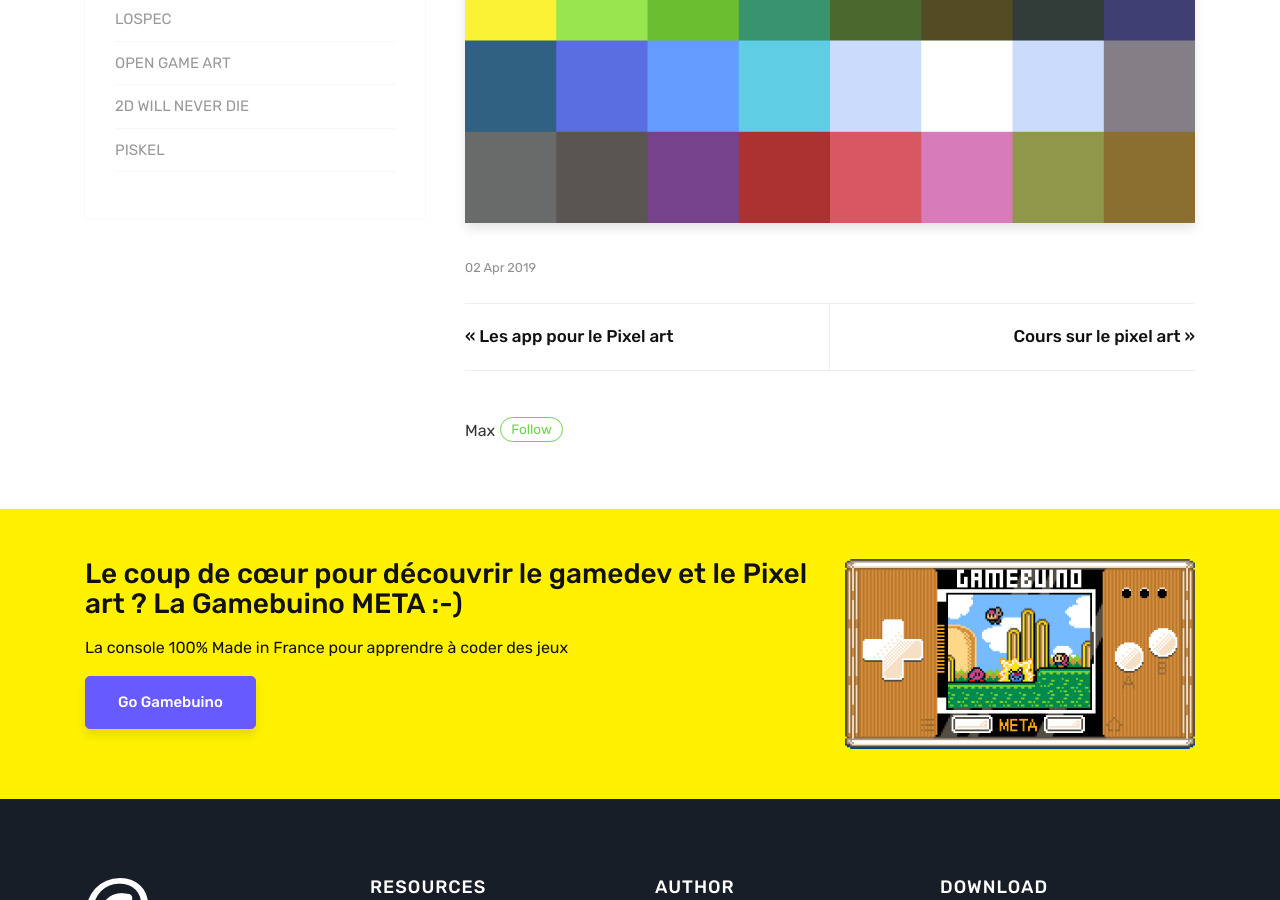
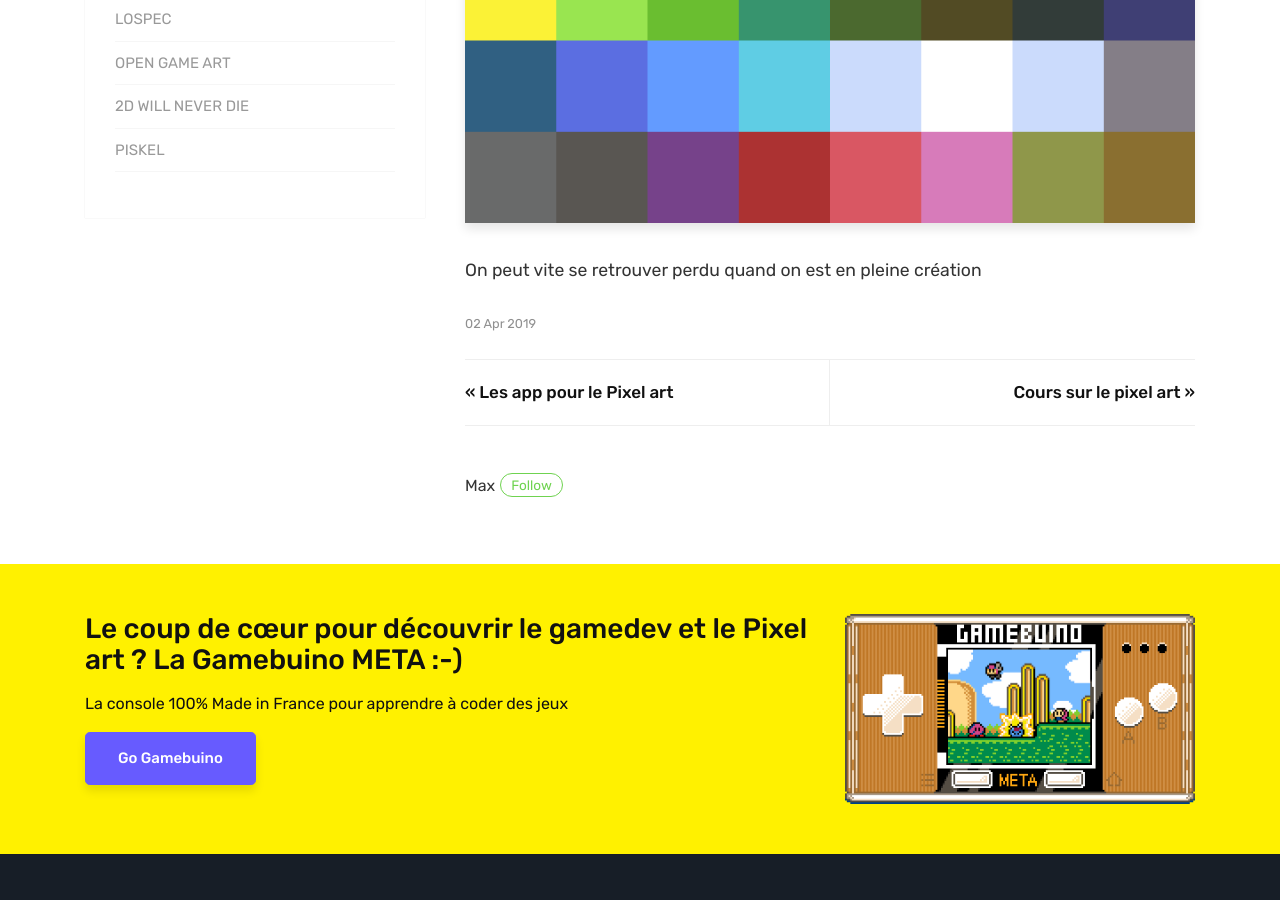
Before and after one commit to Maxibuino/PixBuino, a Jekyll site: the page built from _posts/2019-04-02-Les-palettes-de-couleurs.md, in a window 1280 px wide and 900 px high, scrolled down 483 px. Built offline with Jekyll 4.4.1, drawn with Linux system fonts in a browser that asks for light colours; comment, search, counter and statistics services are not loaded.

Commit message:
_posts/2019-04-02-Les-palettes-de-couleurs.md updated from https://stackedit.io/

```diff
--- a/_posts/2019-04-02-Les-palettes-de-couleurs.md
+++ b/_posts/2019-04-02-Les-palettes-de-couleurs.md
@@ -6,8 +6,8 @@
 image: assets/images/20190402-palette.png
 featured: true
 ---
-
+On peut vite se retrouver perdu quand on est en pleine création
 
 <!--stackedit_data:
-eyJoaXN0b3J5IjpbMTk5MTAwNTUxNl19
+eyJoaXN0b3J5IjpbLTM5NDQxNDY1MiwxOTkxMDA1NTE2XX0=
 -->
```
